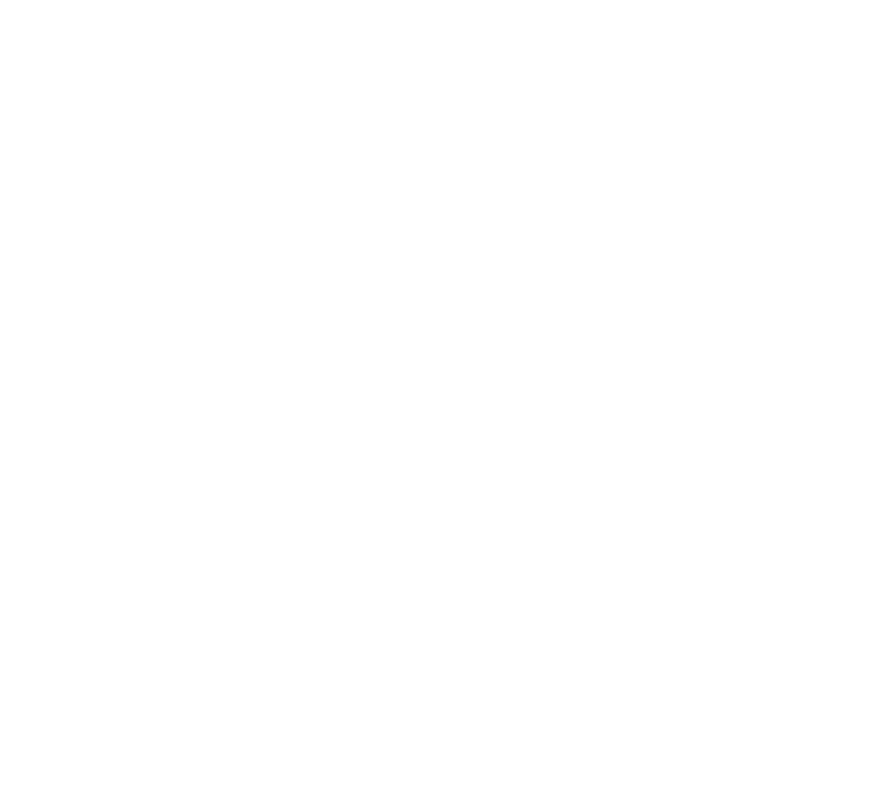
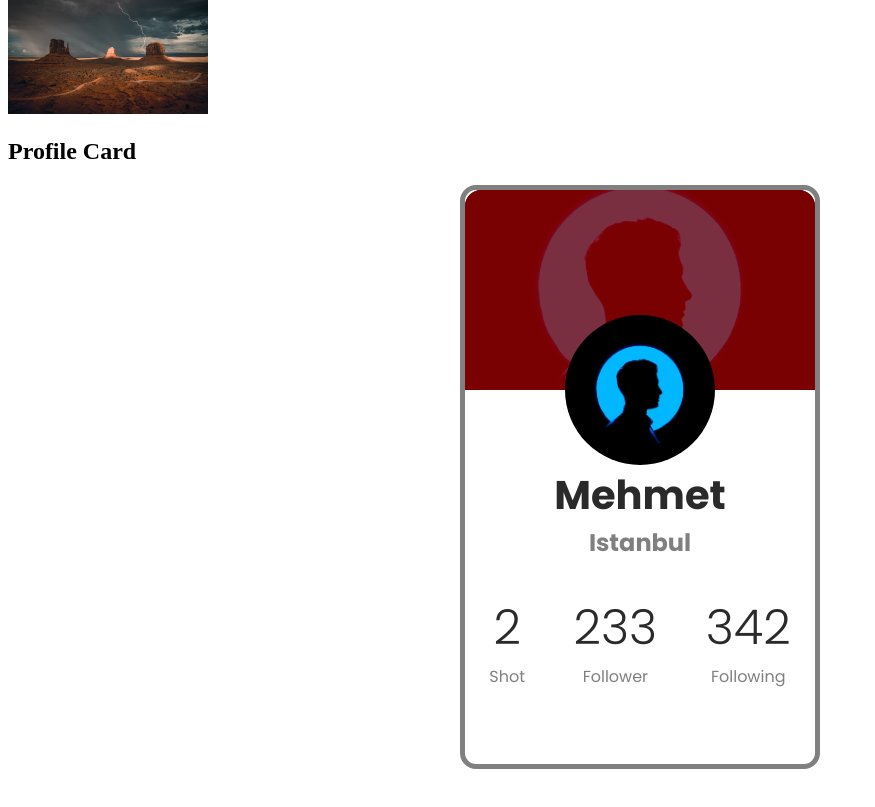
Before and after one commit to ako35/React-Js, a React (Create React App) app in the folder basics/: page / in a window 1280 px wide. Shown: the part 2966-3773 px from the top of the page, without its empty margins (0-875 px from the left). Before the commit the page ends 2851 px from the top, so only its background shows below. Built offline with nearby package versions, Linux system fonts and the light colour scheme.

Commit message:
reactjs5

```diff
--- a/basics/public/index.html
+++ b/basics/public/index.html
@@ -1,43 +1,24 @@
 <!DOCTYPE html>
 <html lang="en">
+
 <head>
   <meta charset="utf-8" />
   <link rel="icon" href="%PUBLIC_URL%/favicon.ico" />
   <meta name="viewport" content="width=device-width, initial-scale=1" />
   <meta name="theme-color" content="#000000" />
-    <meta
-      name="description"
-      content="Web site created using create-react-app"
-    />
+  <meta name="description" content="Web site created using create-react-app" />
   <link rel="apple-touch-icon" href="%PUBLIC_URL%/logo192.png" />
-    <!--
-      manifest.json provides metadata used when your web app is installed on a
-      user's mobile device or desktop. See https://developers.google.com/web/fundamentals/web-app-manifest/
-    -->
   <link rel="manifest" href="%PUBLIC_URL%/manifest.json" />
-    <!--
-      Notice the use of %PUBLIC_URL% in the tags above.
-      It will be replaced with the URL of the `public` folder during the build.
-      Only files inside the `public` folder can be referenced from the HTML.
+  <title>React App</title>
+  <link rel="preconnect" href="https://fonts.googleapis.com">
+  <link rel="preconnect" href="https://fonts.gstatic.com" crossorigin>
+  <link href="https://fonts.googleapis.com/css2?family=Poppins:wght@100;200;300;400;500;600;700;800;900&display=swap"
+    rel="stylesheet">
+</head>
 
-      Unlike "/favicon.ico" or "favicon.ico", "%PUBLIC_URL%/favicon.ico" will
-      work correctly both with client-side routing and a non-root public URL.
-      Learn how to configure a non-root public URL by running `npm run build`.
-    -->
-    <title>React App</title>
-  </head>
 <body>
   <noscript>You need to enable JavaScript to run this app.</noscript>
   <div id="root"></div>
-    <!--
-      This HTML file is a template.
-      If you open it directly in the browser, you will see an empty page.
+</body>
 
-      You can add webfonts, meta tags, or analytics to this file.
-      The build step will place the bundled scripts into the <body> tag.
-
-      To begin the development, run `npm start` or `yarn start`.
-      To create a production bundle, use `npm run build` or `yarn build`.
-    -->
-  </body>
 </html>
--- a/basics/src/App.js
+++ b/basics/src/App.js
@@ -14,6 +14,8 @@
 import Products from './components/05-props/05-products'
 import DijitalSaatUygulamasi2 from './components/06-dijital-saat-uygulamasi2/dijital-saat-uygulamasi2'
 import Image from './components/07-images/01-images'
+import ImageGallery from './components/07-images/02-image-gallery'
+import ProfileCard from './components/08-profile-card/profile-card'
 
 const App = () => {
   return (
@@ -37,6 +39,8 @@
         </Products>
         <DijitalSaatUygulamasi2 textColor="red" bgColor="yellow" />
         <Image />
+        <ImageGallery />
+        <ProfileCard name="Mehmet" location="Istanbul" />
 
         <br />
         <br />
--- a/basics/src/components/07-images/01-images.js
+++ b/basics/src/components/07-images/01-images.js
@@ -8,8 +8,10 @@
   return (
     <div>
         <img src="https://picsum.photos/200" alt="" style={ortakStil} />
+
         <img src="./image1.jpg" alt="" height={"200px"} style={ortakStil} />
         {/* public klasoru icerisindeki index.html dosyasi icindeymis gibi klasor yolu yazilir.  */}
+
         <img src={Korkuluk} alt="" height={"200px"} style={ortakStil} />
         <img src={require('../../assets/img/image3.jpg')} alt="" height={"200px"} style={ortakStil} />
     </div>
--- /dev/null
+++ b/basics/src/components/07-images/02-image-gallery.js
@@ -0,0 +1,21 @@
+import React from 'react'
+import './02-image-gallery.scss'
+import images from '../../assets/data/images.json'
+
+const ImageGallery = () => {
+
+  return (
+    <div className="image-gallery">
+        {
+            images.map((image, index) => (
+                    <div key={index}>
+                        <img src={require(`../../assets/img/${image.name}`)} alt={image.title} />
+                    </div>
+                )
+            )
+        }
+    </div>
+  )
+}
+
+export default ImageGallery
--- /dev/null
+++ b/basics/src/components/07-images/02-image-gallery.scss
@@ -0,0 +1,13 @@
+.image-gallery{
+    display: flex;
+    flex-wrap: wrap;
+    gap: 1rem;
+
+    > div{
+
+        > img{
+            width: 200px;
+
+        }
+    }
+}
--- /dev/null
+++ b/basics/src/components/08-profile-card/profile-card.js
@@ -0,0 +1,49 @@
+import React from 'react'
+import './profile-card.scss'
+import Statistics from './statistics/statistics'
+
+const statisticsInfo = [
+    {
+        title: 'Shot',
+        stat: 2
+    },
+    {
+        title: 'Follower',
+        stat: 233
+    },
+    {
+        title: 'Following',
+        stat: 342
+    }
+]
+
+const ProfileCard = (props) => {
+    const img= require(`../../assets/img/profile-card.jpg`)
+    const profileBackground = {
+        backgroundImage: `url(${img})`
+    }
+  return (
+    <div>
+        <h2>Profile Card</h2>
+        <div className="profile-card">
+            <div className="header" style={profileBackground} >
+
+            </div>
+            <div className="content">
+                <div className="avatar" style={profileBackground} ></div>
+                <h3>{props.name}</h3>
+                <h5>{props.location}</h5>
+                <div className='stats'>
+                    {
+                        statisticsInfo.map((item, index) => (
+                            <Statistics key={index} stat={item.stat} title={item.title} />
+                        ))
+                    }
+                </div>
+            </div>
+        </div>
+    </div>
+  )
+}
+
+export default ProfileCard
--- /dev/null
+++ b/basics/src/components/08-profile-card/profile-card.scss
@@ -0,0 +1,68 @@
+.profile-card{
+    font-family: 'Poppins', sans-serif;
+    border: 5px solid gray;
+    border-radius: 1rem;
+    width: 350px;
+    margin: 0 auto;
+
+    .header{
+        height: 200px;
+        background-repeat: no-repeat;
+        background-size: cover;
+        background-position: center;
+        border-radius: 1rem 1rem 0 0;
+
+        &::before{
+            content: '';
+            background-color: rgba( 163, 2, 2, 0.75 );
+            display: block;
+            width: 100%;
+            height: 100%;
+            border-radius: 1rem 1rem 0 0;
+        }
+    }
+
+    .content {
+        text-align: center;
+        top: -75px;
+        position: relative;
+        color: rgb(42, 42, 42);
+
+        .avatar{
+            background-repeat: no-repeat;
+            background-size: cover;
+            background-position: center;
+            width: 150px;
+            height: 150px;
+            border-radius: 50%;
+            margin: 0 auto;
+        }
+
+        h3{
+            margin: 0;
+            font-size: 2.5rem;
+        }
+
+        h5{
+            margin: 0;
+            font-size: 1.5rem;
+            color: gray;
+        }
+
+        .stats{
+            display: flex;
+            justify-content: space-around;
+            margin-top: 2rem;
+
+            h2{
+                font-size: 3rem;
+                margin: 0;
+                font-weight: 300;
+            }
+
+            span{
+                color: gray;
+            }
+        }
+    }
+}
--- /dev/null
+++ b/basics/src/components/08-profile-card/statistics/statistics.js
@@ -0,0 +1,12 @@
+import React from 'react'
+
+const Statistics = (props) => {
+  return (
+    <div>
+      <h2>{props.stat}</h2>
+      <span>{props.title}</span>
+    </div>
+  )
+}
+
+export default Statistics
```
Lines whose indentation alone changed are shown as unchanged.
